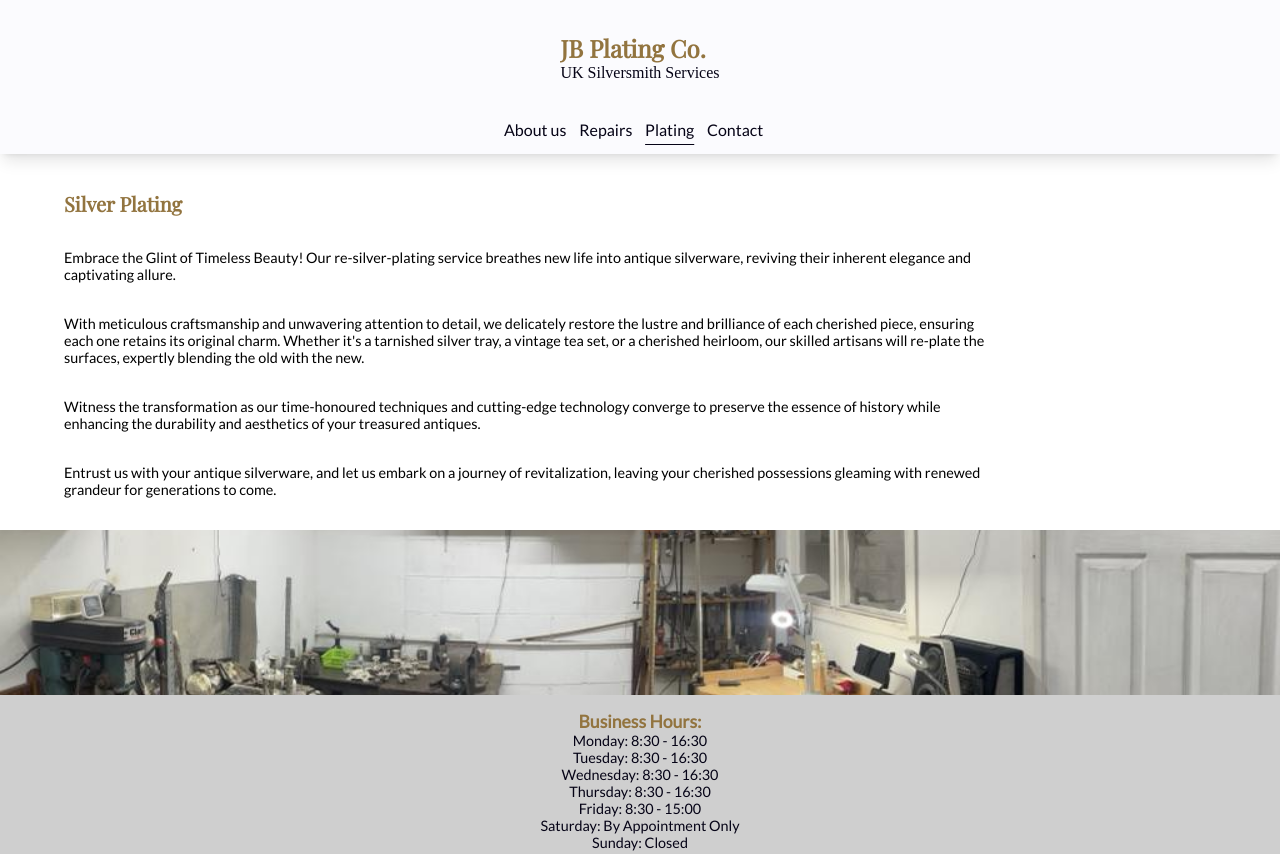
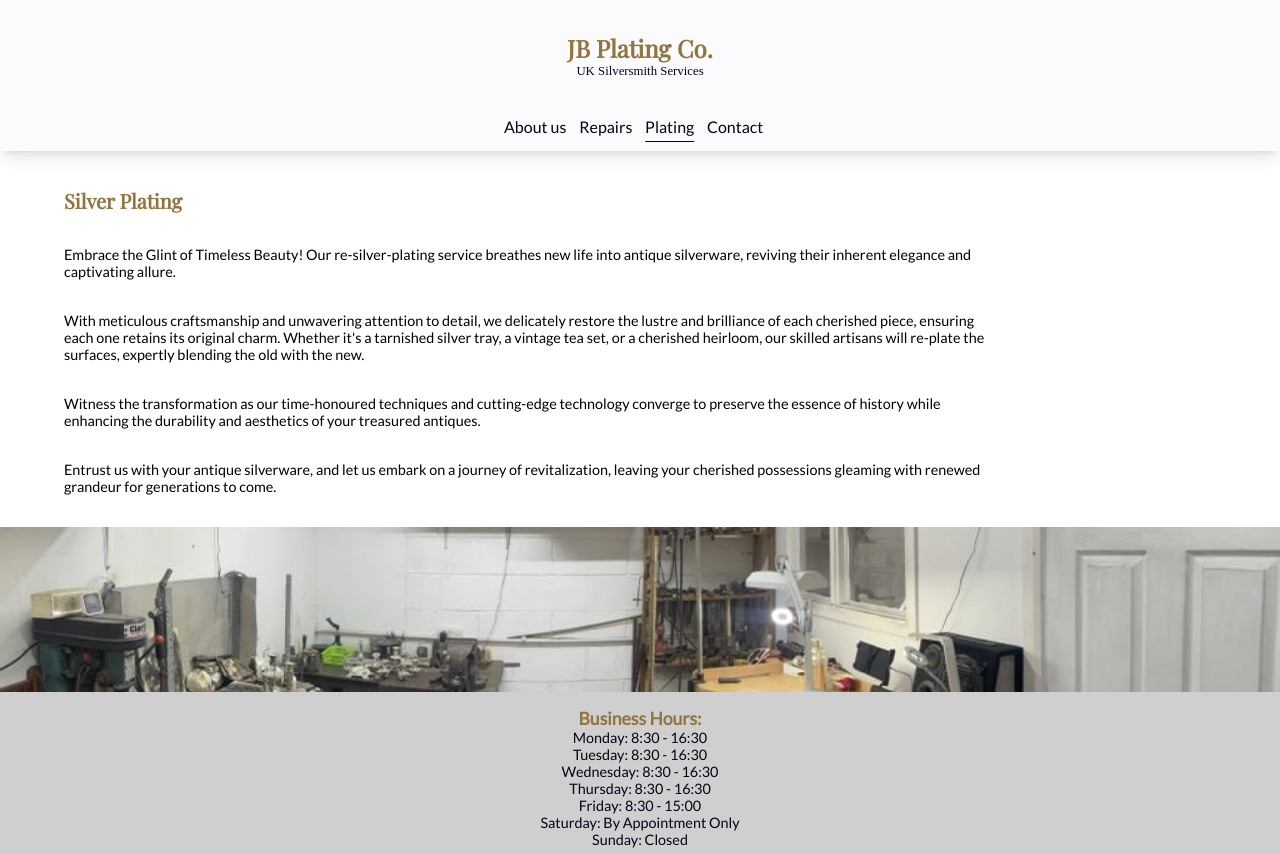
Before and after one commit to brandonjohnbaptiste/jb-plating-v1, a plain HTML site: page html/plating.html in a window 1280 px wide. Shown: the top 854 px of the page. Drawn offline with nearby package versions, Linux system fonts and the light colour scheme.

Commit message:
updated plating page nav logo

```diff
--- a/css/plating.css
+++ b/css/plating.css
@@ -185,6 +185,10 @@ nav ul li a:hover {
         font-size: 1.5rem;
     }
 
+    .nav-content .logo p {
+        font-size: 0.8rem;
+    }
+
     .nav-content .links {
         grid-column: 1 / 5;
         grid-row: 2 / 3;
```
